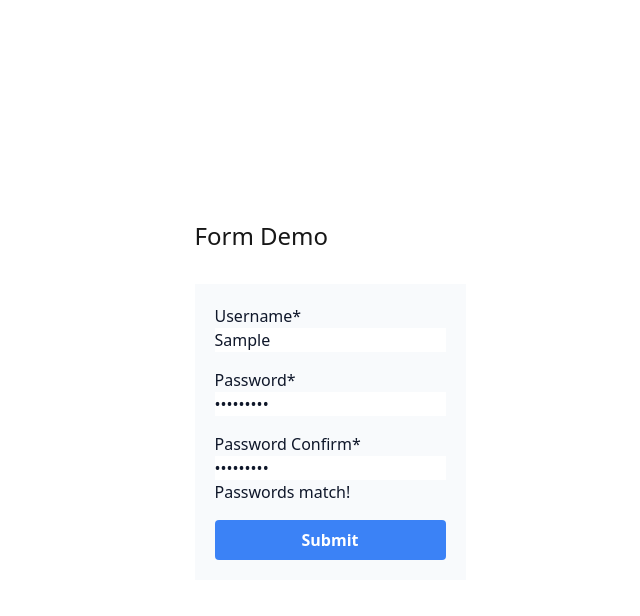
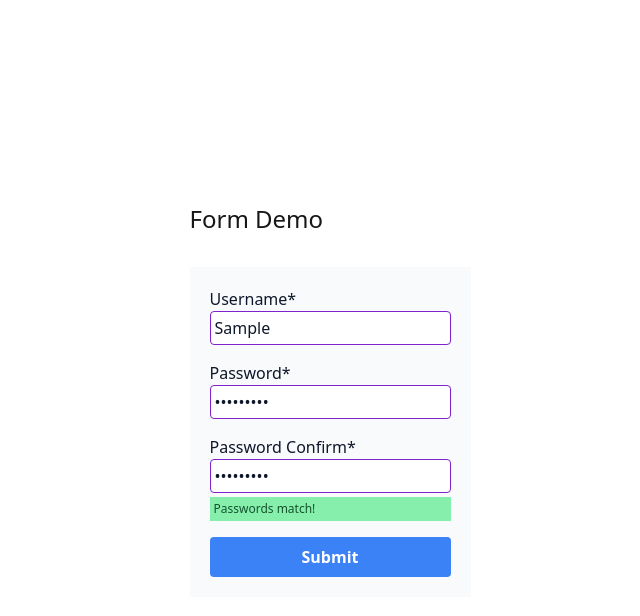
Before and after one commit to michealengland/form-demo, a Next.js app: page / in a window 1280 px wide. Both pictures are taken after typing "Sample", "Sample123", "Sample123" into the empty fields and a click on the button "Submit". Shown: the top 616 px of the page, without its empty margins (310-950 px from the left). Built offline with nearby package versions, Linux system fonts and the light colour scheme.

Commit message:
Add basic styles to input fields and validation

```diff
--- a/src/components/PasswordInput.tsx
+++ b/src/components/PasswordInput.tsx
@@ -9,7 +9,7 @@ interface PasswordInputProps {
 	successMsg?: string;
 	value: string;
 };
-
+// TODO Componentize the success & error message handler.
 export function PasswordInput( {
 	errorMsg,
 	id,
@@ -34,8 +34,8 @@ export function PasswordInput( {
 				required={ isRequired }
 				type="password"
 			/>
-			{ successMsg && isValid && value.length > 0 && <div className="success-display"><p>{ successMsg }</p></div> }
-			{ errorMsg && ! isValid && value.length > 0 && <div className="error-display"><p>{ errorMsg }</p></div> }
+			{ successMsg && isValid && value.length > 0 && <div className="p-1 text-xs round mt-1 bg-green-300 text-green-900"><p>{ successMsg }</p></div> }
+			{ errorMsg && ! isValid && value.length > 0 && <div className="p-1 text-xs round mt-1 bg-rose-300 text-rose-900"><p>{ errorMsg }</p></div> }
 		</label>
 	);
 }
--- a/src/styles/globals.css
+++ b/src/styles/globals.css
@@ -25,3 +25,8 @@ body {
     text-wrap: balance;
   }
 }
+
+input[type="text"],
+input[type="password"] {
+  @apply w-full p-1 rounded outline-purple-700 border border-purple-700 hover:bg-blue-50 focus:outline-2 transition-all;
+}
```
